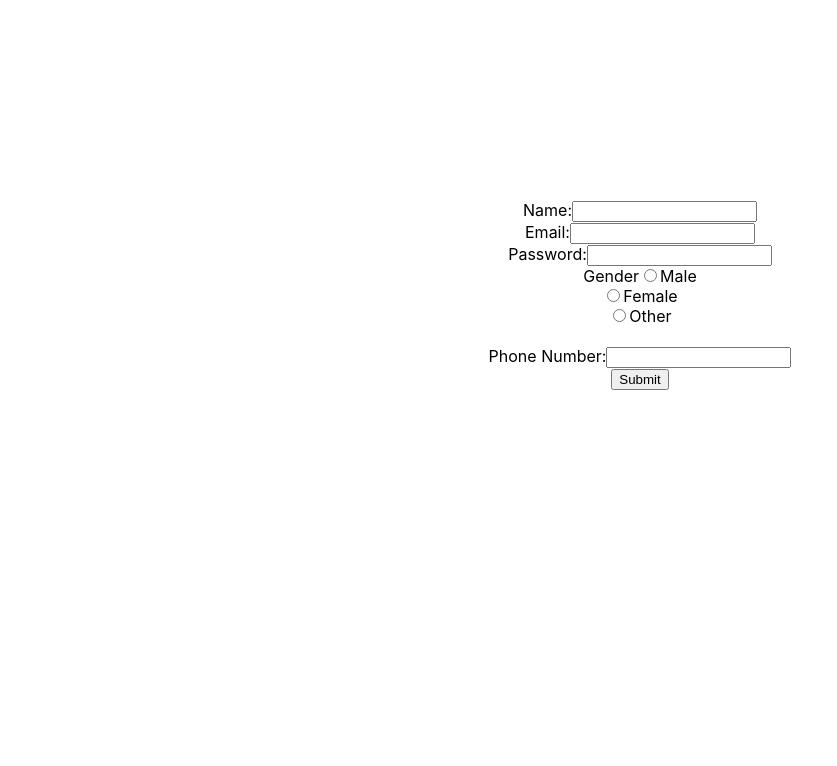
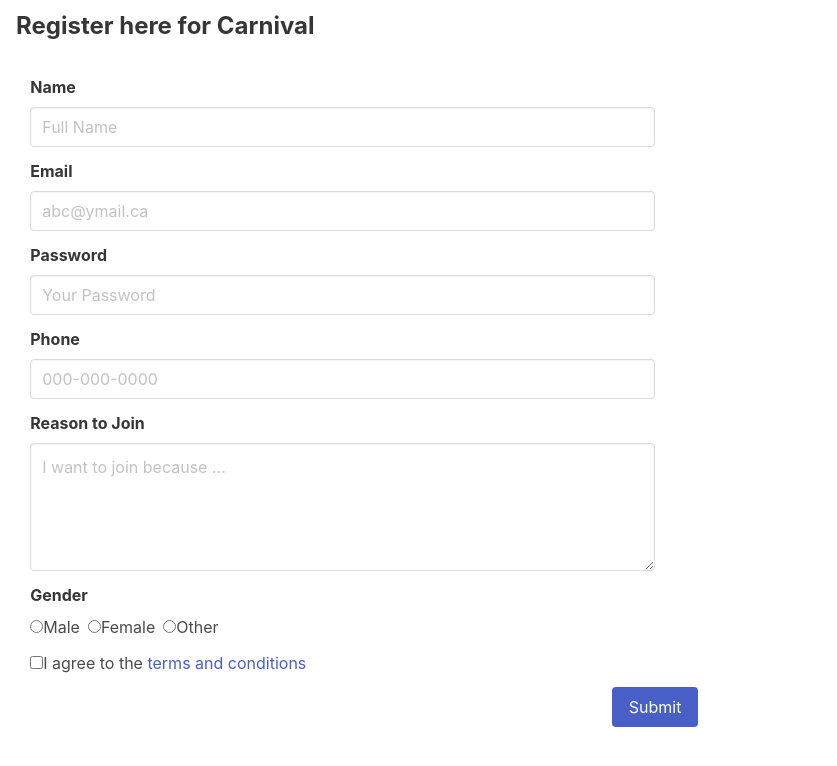
Before and after one commit to noobmaster440/react_form, a React (Create React App) app: page / in a window 1280 px wide. Shown: the top 766 px of the page, without its empty margins (0-837 px from the left). Built offline with nearby package versions, Linux system fonts and the light colour scheme.

Commit message:
added styling in the form

```diff
--- a/src/App.css
+++ b/src/App.css
@@ -1,10 +1,27 @@
+@import "https://cdn.jsdelivr.net/npm/bulma@0.9.4/css/bulma.min.css";
 .App {
   text-align: center;
 }
-
+.control{
+  width: 50%;
+}
+.field{
+ text-align: left;
+ align-self: left;
+}
 .App-logo {
   height: 40vmin;
   pointer-events: none;
+}
+form{
+  margin-left: 0.8cm;
+}
+.message{
+  width: 50%;
+  margin-left: 8cm;
+  margin-top: 2cm;
+
+  justify-content: center;
 }
 
 @media (prefers-reduced-motion: no-preference) {
--- a/src/components/Name.js
+++ b/src/components/Name.js
@@ -1,13 +1,15 @@
 import React from 'react'
+import '../App.css';
+
 const Name =({Persons})=> {
   return (
     <div>
         {Persons.map((Person,id)=>(
-            <div>
-              <h2>{Person.Name}</h2>
-              <h3>{Person.Email}</h3>
-              <h4>{Person.Phone}</h4>
-              <h4>{Person.Gender}</h4>
+            <div class="message is-success" >
+              <h2 class="message-header">Name - {Person.Name}</h2>
+              <h3 class="message-body">Email - {Person.Email}</h3>
+              <h3 class="message-body">Phone - {Person.Phone}</h3>
+              <h3 class="message-body">Gender - {Person.Gender}</h3>
             </div>
         ))}
         {console.log(Persons)}
--- a/src/components/NameForm.js
+++ b/src/components/NameForm.js
@@ -1,10 +1,15 @@
 import { useState } from "react"
+import '../App.css';
 const NameForm =({addPerson})=> {
     const [Name, setName] = useState('')
     const [Email, setEmail] = useState('')
     const [Password, setPassword] = useState('')
     const [Phone, setPhone] = useState('')
     const [Gender, setGender] = useState('')
+    const [Agree, setAgree] = useState('')
+    const [Reason, setReason] = useState('')
+
+
 
 
     const handleSubmit=(event)=>{
@@ -13,48 +18,94 @@ const NameForm =({addPerson})=> {
           alert('Enter all the fields');
           return
       }
+      if(!Agree){
+        alert('You have to agree to the terms and conditions')
+        return
+      }
       addPerson({Name,Email,Password,Phone,Gender})
       setName('')
       setEmail('')
       setPassword('')
       setPhone('')
+      setGender('')
+      setReason('')
+
     }
     return (
+      <div className="">
+        <p className="card-header-title title is-4">
+          Register here for Carnival
+        </p>
+
       <form onSubmit={handleSubmit}>
-        <label>
-          Name:
-          <input type="text" value={Name} onChange={(event)=>setName(event.target.value)} />
-        </label>
-        <br></br>
-        <label>
-          Email:
-          <input type="email" value={Email} onChange={(event)=>setEmail(event.target.value)} />
-        </label>
-        <br></br>
-        <label>
-          Password:
-          <input type="password" value={Password} onChange={(event)=>setPassword(event.target.value)} />
-        </label>
-        <br></br>
-        <div  onChange={(event)=>setGender(event.target.value)} >
-          Gender
-          <input type="radio" id="male" name="gender" value="male"></input>
-          <label for="male">Male</label><br></br>
-          <input type="radio" id="female" name="gender" value="female"></input>
-          <label for="female">Female</label><br></br>
-          <input type="radio" id="other" name="gender" value="other"></input>
-          <label for="other">Other</label><br></br>
+
+        <div class="field">
+          <label class="label">Name</label>
+          <div class="control">
+            <input class="input" type="text"  value={Name} onChange={(event)=>setName(event.target.value)} placeholder="Full Name"></input>
+          </div>
         </div>
-        <br></br>
-        <label>
-          Phone Number:
-          <input type="tel" pattern="[0-9]{3}-[0-9]{2}-[0-9]{3}" value={Phone} onChange={(event)=>setPhone(event.target.value)} />
-        </label>
-        <br></br>
+
+        <div class="field">
+          <label class="label">Email</label>
+          <div class="control">
+            <input class="input" type="email"  value={Email} onChange={(event)=>setEmail(event.target.value)} placeholder="abc@ymail.ca">
+            </input>
+          </div>
+        </div>
+
+        <div class="field">
+          <label class="label">Password</label>
+          <div class="control">
+            <input class="input" type="password"  value={Password} onChange={(event)=>setPassword(event.target.value)} placeholder="Your Password" ></input>
+          </div>
+        </div>
+
+        <div class="field">
+          <label class="label">Phone</label>
+          <div class="control">
+            <input class="input" type="tel"  value={Phone} onChange={(event)=>setPhone(event.target.value)} placeholder="000-000-0000"></input>
+          </div>
+        </div>
+
+        <div class="field">
+          <label class="label">Reason to Join</label>
+          <div class="control">
+            <textarea class="textarea" value={Reason}  placeholder="I want to join because ..." onChange={(event)=>setReason(event.target.value)}></textarea>
+          </div>
+        </div>
 
 
-        <input type="submit" value="Submit" />
+        <div class="field" onChange={(event)=>setGender(event.target.value)}>
+        <label class="label">Gender</label>
+          <div class="control">
+            <label class="radio">
+              <input type="radio" name="gender" value="male"></input>
+              Male
+            </label>
+            <label class="radio">
+              <input type="radio" name="gender"  value="female"></input>
+              Female
+            </label>
+            <label class="radio">
+              <input type="radio" name="gender"  value="other"></input>
+              Other
+            </label>
+          </div>
+        </div>
+
+        <div class="field">
+          <div class="control">
+            <label class="checkbox">
+              <input type="checkbox" className="checkbox" value={Agree}  onChange={(event)=>setAgree(true)}></input>
+                I agree to the <a href="#">terms and conditions</a>
+            </label>
+          </div>
+        </div>
+
+        <input class="button is-link" type="submit" value="Submit" />
       </form>
+      </div>
     );
   }
 export default NameForm
```
Also changed, not shown: src/App.js (+0 -11 lines).
